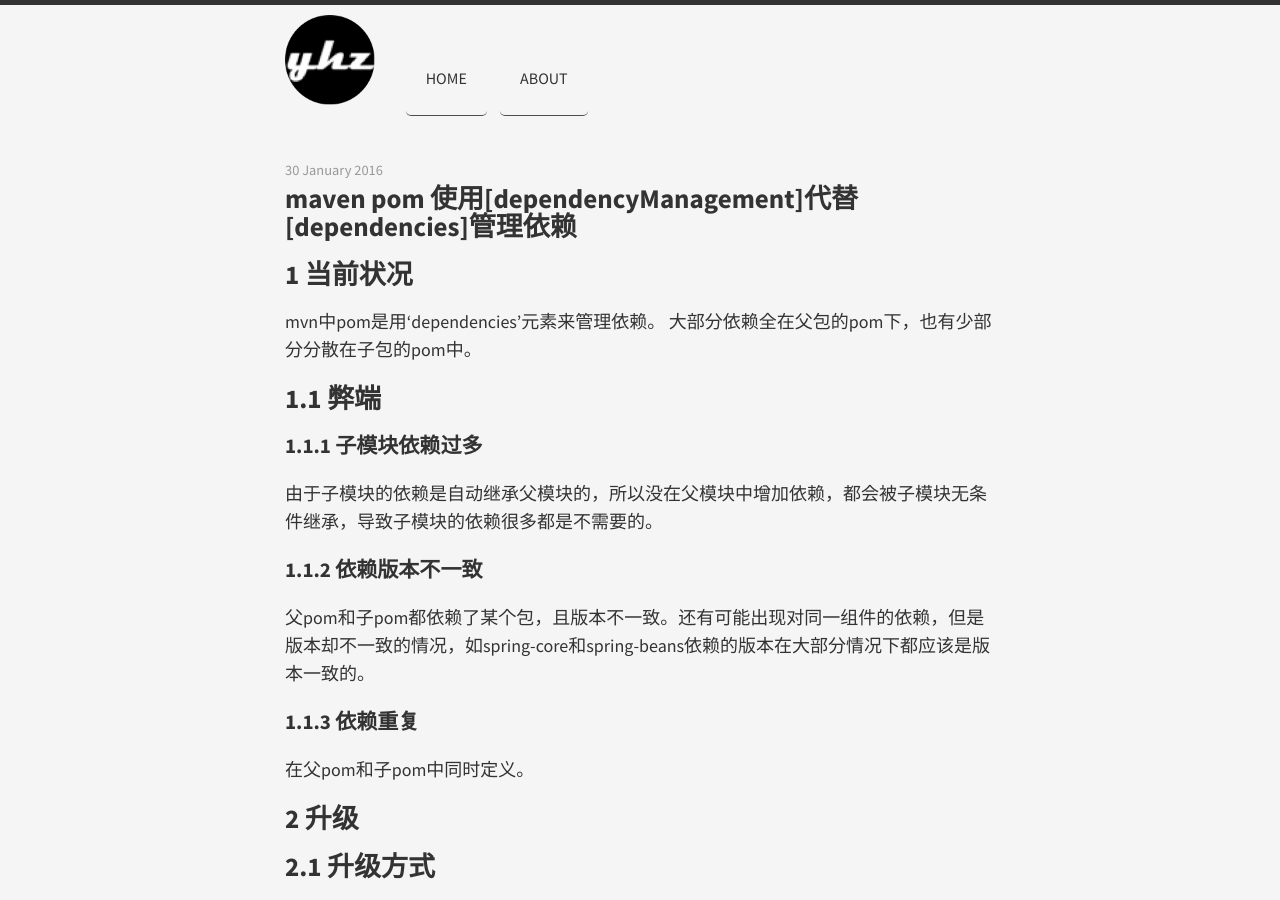
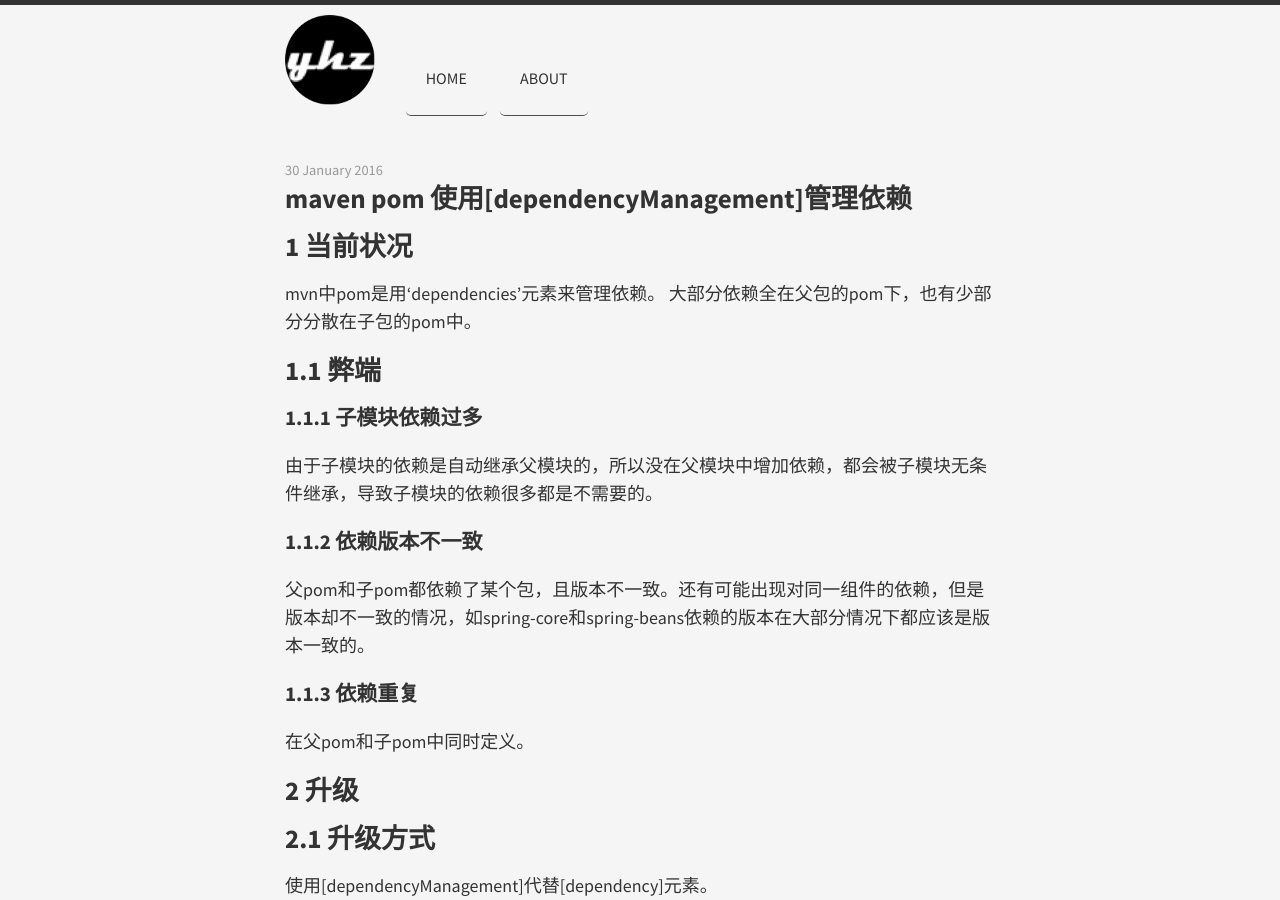
Before and after one commit to younghz/younghz.github.io, a Jekyll site: the page built from _posts/2016-01-30-mvn pom重构.md, in a window 1280 px wide and 900 px high. Built offline with Jekyll 4.4.1, drawn with Linux system fonts in a browser that asks for light colours; nearby versions of some CDN libraries; Markdown is read by kramdown in place of the engine named in the settings.

Commit message:
修改about

```diff
--- a/_posts/2016-01-30-mvn pom重构.md
+++ b/_posts/2016-01-30-mvn pom重构.md
@@ -1,6 +1,6 @@
 ---
 layout: post
-title: "maven pom 使用[dependencyManagement]代替[dependencies]管理依赖"
+title: "maven pom 使用[dependencyManagement]管理依赖"
 ---
 
 # 1 当前状况
```
Also changed, not shown: about/index.md (line endings or trailing spaces).
